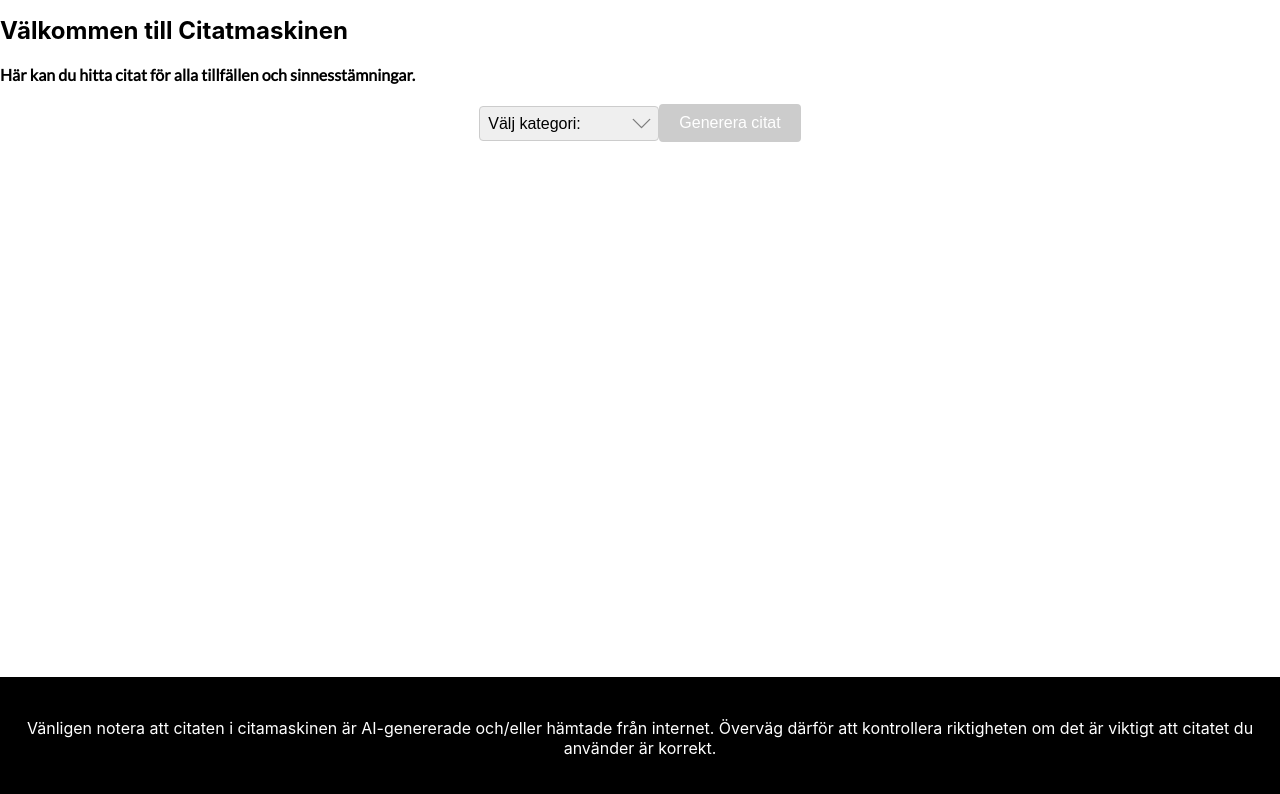
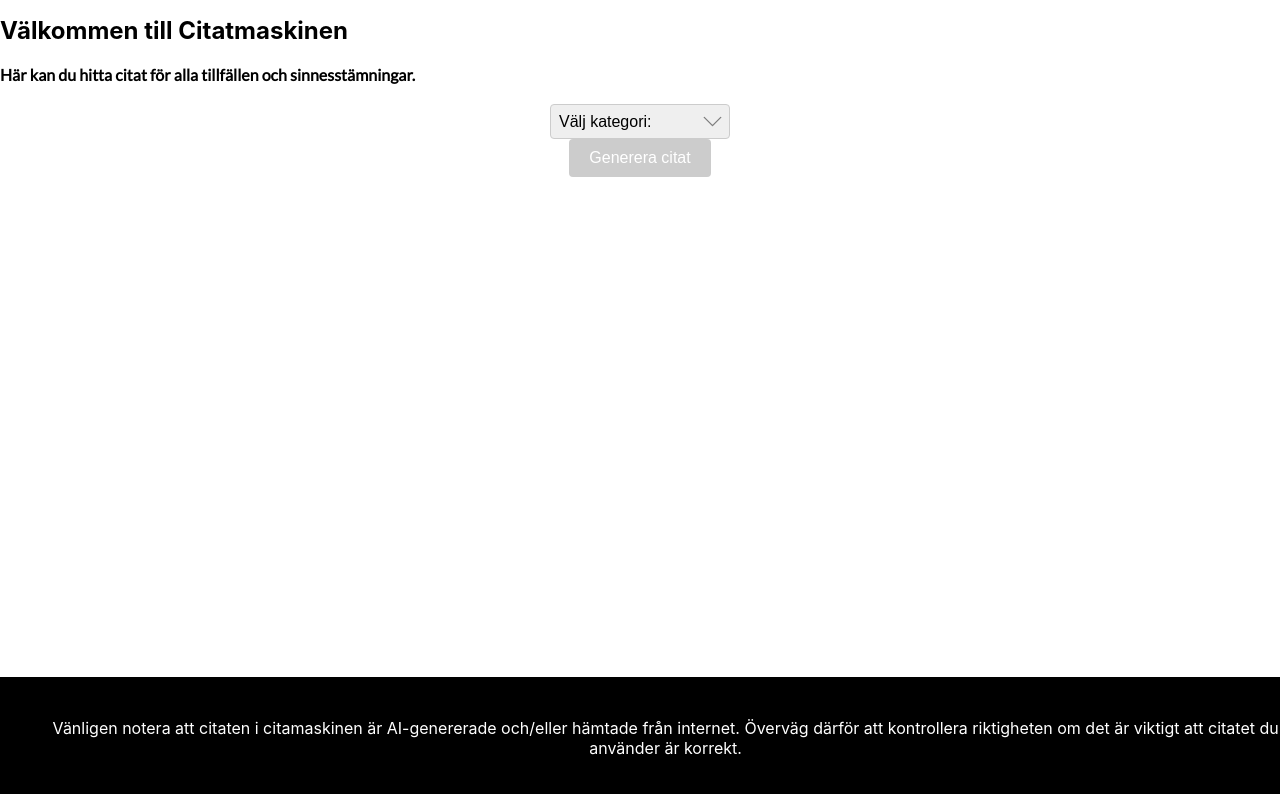
Before and after one commit to jossansik/citatgenerator, a React (Create React App) app: page / in a window 1280 px wide. Shown: the top 794 px of the page. Built offline with nearby package versions, Linux system fonts and the light colour scheme.

Commit message:
Refactor Quotes component and add category selection functionality

```diff
--- a/src/components/Footer.css
+++ b/src/components/Footer.css
@@ -4,8 +4,7 @@
   bottom: 0;
   width: 100%;
   text-align: center;
-  padding-bottom: 2%;
-  padding-top: 2%;
+  padding: 2%;
   background-color: black;
   color: white;
 }
--- a/src/components/GenerateButton.css
+++ b/src/components/GenerateButton.css
@@ -8,10 +8,6 @@
   cursor: pointer;
 }
 
-.quote-display__button:hover {
-  background-color: red;
-}
-
 .quote-display__button:disabled {
   background-color: #ccc;
   cursor: not-allowed;
--- a/src/components/GenerateButton.jsx
+++ b/src/components/GenerateButton.jsx
@@ -1,9 +1,14 @@
 import React from "react";
 import "./GenerateButton.css";
 
-const GenerateButton = ({ handleGenerateRandomQuote, selectedCategory }) => {
+const GenerateButton = ({
+  type,
+  handleGenerateRandomQuote,
+  selectedCategory,
+}) => {
   return (
     <button
+      type={type}
       className="quote-display__button"
       onClick={handleGenerateRandomQuote}
       disabled={!selectedCategory}
--- a/src/components/Quote.css
+++ b/src/components/Quote.css
@@ -5,3 +5,9 @@
   margin: 20px 0;
   font-family: "Shadows Into Light", cursive;
 }
+
+.random-quote {
+  font-size: 24px;
+  margin: 20px 0;
+  font-family: "Shadows Into Light", cursive;
+}
--- a/src/components/Quote.jsx
+++ b/src/components/Quote.jsx
@@ -4,7 +4,7 @@ import "./Quote.css";
 const Quote = ({ randomQuote }) => {
   return (
     <div className="quote">
-      <div>{randomQuote?.quote}</div>
+      <div className="random-quote">{randomQuote?.quote}</div>
       <div>{randomQuote?.author}</div>
     </div>
   );
--- a/src/components/QuoteDisplay.jsx
+++ b/src/components/QuoteDisplay.jsx
@@ -47,14 +47,13 @@ const QuoteDisplay = () => {
   return (
     <div className="quote-display">
       <div className="quote-display__container">
-        <CategorySelector
-          categories={categories}
-          handleCategoryChange={handleCategoryChange}
-        />
-        <GenerateButton
-          handleGenerateRandomQuote={handleGenerateRandomQuote}
-          selectedCategory={selectedCategory}
-        />
+        <form action="#" onSubmit={handleGenerateRandomQuote}>
+          <CategorySelector
+            categories={categories}
+            handleCategoryChange={handleCategoryChange}
+          />
+          <GenerateButton type="submit" selectedCategory={selectedCategory} />
+        </form>
       </div>
       <div>
         <Quote randomQuote={randomQuote} />
```
